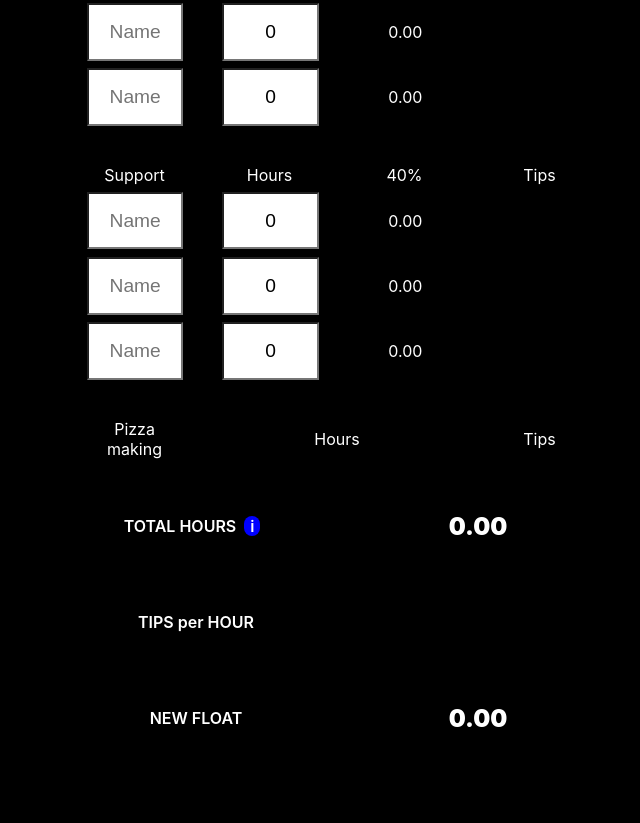
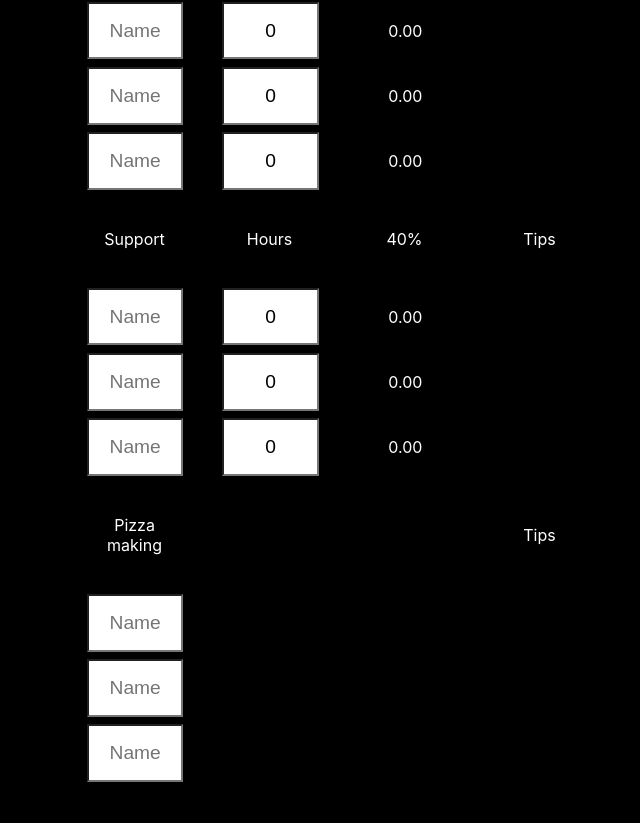
Before and after one commit to manuelcasanova/rmf, a React (Create React App) app in the folder client/: page / in a window 1280 px wide. Shown: the part 2157-2980 px from the top of the page, without its empty margins (303-943 px from the left). Built offline with nearby package versions, Linux system fonts and the light colour scheme.

Commit message:
Add pizza making names and tips per person. Styling

```diff
--- a/client/src/App.css
+++ b/client/src/App.css
@@ -88,6 +88,10 @@ label {
 
 .margin-top {
   margin-top: 2em;
+}
+
+.margin-bottom {
+  margin-bottom: 2em;
 }
 
 .thirty-three {
--- a/client/src/App.js
+++ b/client/src/App.js
@@ -80,6 +80,14 @@ function App() {
   const [assistant2Name, setAssistant2Name] = useState("");
   const [assistant3Name, setAssistant3Name] = useState("");
 
+  const [pizzaMaking1Hours, setPizzaMaking1Hours] = useState(0);
+  const [pizzaMaking2Hours, setPizzaMaking2Hours] = useState(0);
+  const [pizzaMaking3Hours, setPizzaMaking3Hours] = useState(0);
+
+  const [pizzaMaking1Name, setPizzaMaking1Name] = useState("");
+  const [pizzaMaking2Name, setPizzaMaking2Name] = useState("");
+  const [pizzaMaking3Name, setPizzaMaking3Name] = useState("");
+
   const totalHours = parseFloat(server1Hours) + parseFloat(server2Hours) + parseFloat(server3Hours) + parseFloat(server4Hours) + parseFloat(server5Hours) + parseFloat(assistant1Hours) * assistantTips / 100 + parseFloat(assistant2Hours) * assistantTips / 100 + parseFloat(assistant3Hours) * assistantTips / 100;
 
   const tipsPerHour = () => {
@@ -119,6 +127,13 @@ function App() {
     setAssistant1Hours(0);
     setAssistant2Hours(0);
     setAssistant3Hours(0);
+    setPizzaMaking1Hours(0);
+    setPizzaMaking2Hours(0);
+    setPizzaMaking3Hours(0);
+    setPizzaMaking1Name("");
+    setPizzaMaking2Name("");
+    setPizzaMaking3Name("");
+
   }
 
   const clearServers = () => {
@@ -138,6 +153,12 @@ function App() {
     setAssistant1Hours(0);
     setAssistant2Hours(0);
     setAssistant3Hours(0);
+    setPizzaMaking1Hours(0);
+    setPizzaMaking2Hours(0);
+    setPizzaMaking3Hours(0);
+    setPizzaMaking1Name("");
+    setPizzaMaking2Name("");
+    setPizzaMaking3Name("");
   }
 
 
@@ -149,7 +170,7 @@ function App() {
     setCreditCardTips(500)
     setPizzaAdults(10);
     setPizzaChildren(10);
-    setPizzaServers(1)
+    setPizzaServers(2)
     setServer1Name("Manuel");
     setServer2Name("Dom");
     setServer3Name("Suz");
@@ -158,6 +179,10 @@ function App() {
     setServer2Hours(5);
     setServer3Hours(4);
     setAssistant1Hours(4);
+    setPizzaMaking1Hours(0);
+    setPizzaMaking2Hours(0);
+    setPizzaMaking1Name("Liz");
+    setPizzaMaking2Name("Akasha");
   }
 
 
@@ -285,7 +310,7 @@ function App() {
 
         <section className='servers'>
 
-          <div className='th'>
+          <div className='th margin-top margin-bottom'>
             <div className='thirty-three'>Server</div>
             <div className='thirty-three'>Hours</div>
             <div className='thirty-three'>100%</div>
@@ -330,7 +355,7 @@ function App() {
           </div>
 
 
-          <div className='th margin-top'>
+          <div className='th margin-top margin-bottom'>
             <div className='thirty-three'>Support</div>
             <div className='thirty-three'>Hours</div>
             <div className='thirty-three'>40%</div>
@@ -358,10 +383,24 @@ function App() {
             <div className="thirty-three">{frontTips !=="0" && assistant3Hours !=="" && server1Hours > 0 &&(frontTips / totalHours * assistant3Hours * assistantTips / 100).toFixed(2)}</div>
           </div>
 
-          <div className='th margin-top'>
+          <div className='th margin-top margin-bottom'>
             <div className='thirty-three'>Pizza making</div>
-            <div className='thirty-three'>Hours</div>
             <div className='thirty-three'>Tips</div>
+          </div>
+
+          <div className='server'>
+            <input value={pizzaMaking1Name} onChange={(e) => setPizzaMaking1Name(e.target.value)} placeholder="Name" className="thirty-three input-width nameinput"></input>
+            <div className="thirty-three">{pizzaTips !=="0" && (pizzaServers === "1" || pizzaServers === "2" || pizzaServers === "3") && (pizzaTips / pizzaServers).toFixed(2)}</div>
+          </div>
+
+          <div className='server'>
+            <input value={pizzaMaking2Name} onChange={(e) => setPizzaMaking2Name(e.target.value)} placeholder="Name" className="thirty-three input-width nameinput"></input>
+            <div className="thirty-three">{pizzaTips !=="0" && (pizzaServers === "2" || pizzaServers === "3") && (pizzaTips / pizzaServers).toFixed(2)}</div>
+          </div>
+
+          <div className='server'>
+            <input value={pizzaMaking3Name} onChange={(e) => setPizzaMaking3Name(e.target.value)} placeholder="Name" className="thirty-three input-width nameinput"></input>
+            <div className="thirty-three">{pizzaTips !=="0" && pizzaServers === "3" && (pizzaTips / pizzaServers).toFixed(2)}</div>
           </div>
 
         </section>
```
